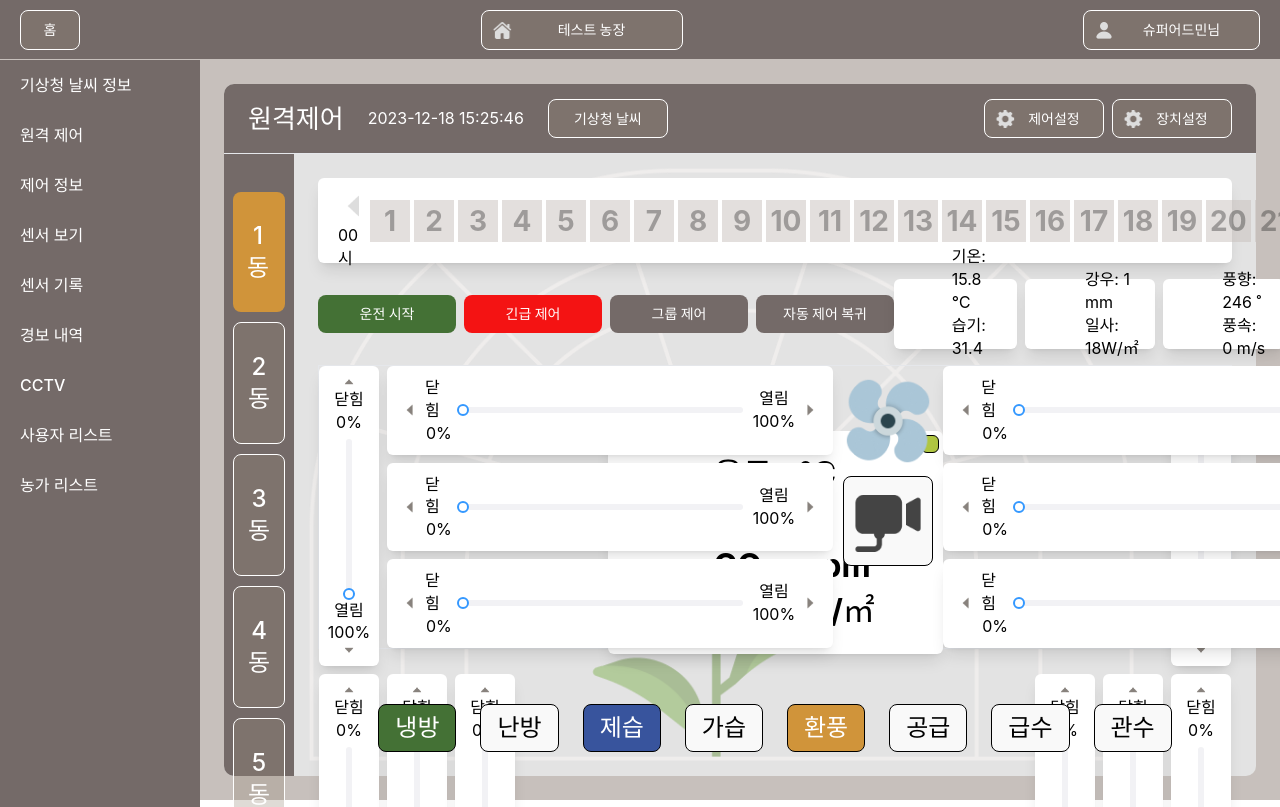
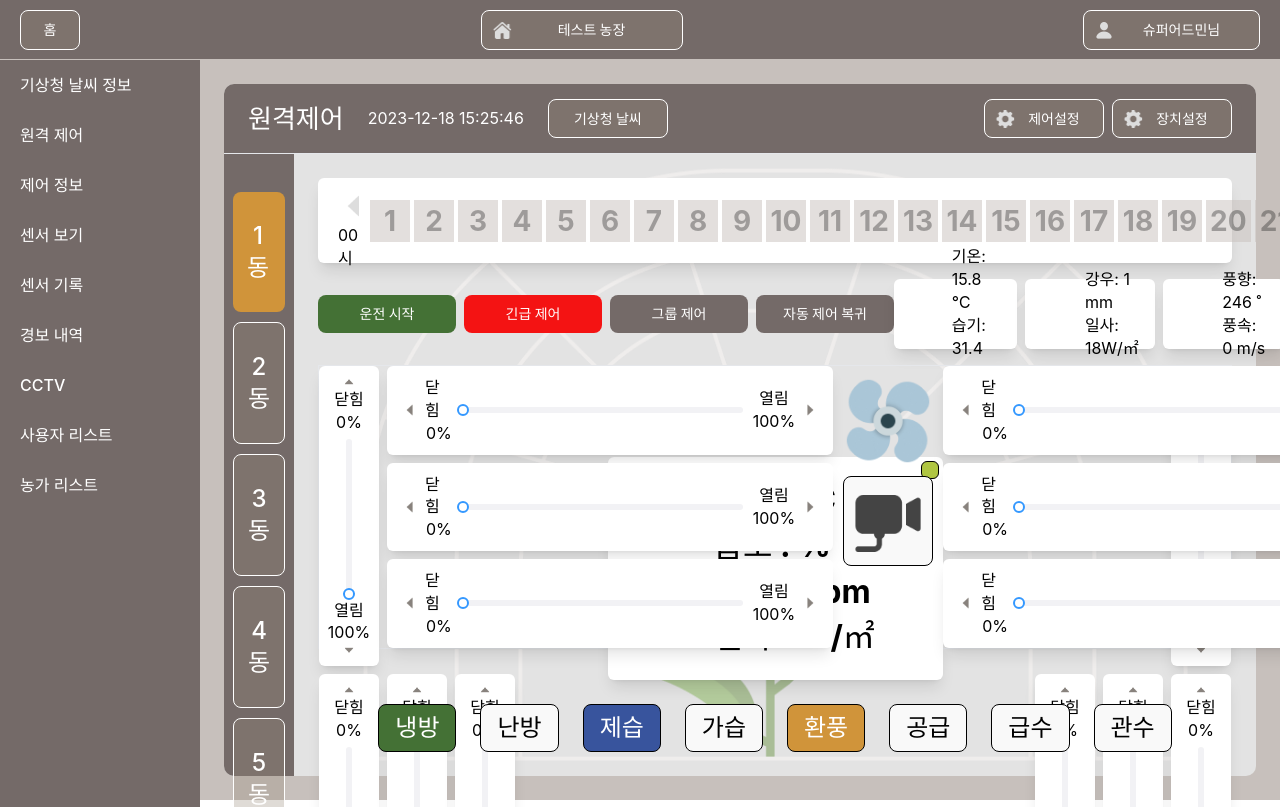
Before and after one commit to suniiizz/uni-farm, a React (Vite) app: page /control in a window 1280 px wide. Shown: the top 807 px of the page. Built offline with nearby package versions, Linux system fonts and the light colour scheme.

Commit message:
cctv 영역

```diff
--- a/src/components/pages/control/index.tsx
+++ b/src/components/pages/control/index.tsx
@@ -4,6 +4,7 @@ import { useState } from "react";
 
 const ControlContent = () => {
   const [toggle, setToggle] = useState(false);
+  const [cctv, setCctv] = useState(false);
 
   return (
     <>
@@ -77,7 +78,12 @@ const ControlContent = () => {
             </div>
             <div className="flex flex-col items-center z-10">
               <span className="w-[6.875rem] h-[6.875rem] inline-block bg-[url('./assets/icon/fan@2x.png')] bg-contain bg-no-repeat"></span>
-              <Button className="w-[5.625rem] h-[5.625rem] bg-[url('./assets/icon/cctv-icon-black@2x.png')] bg-contain bg-no-repeat"></Button>
+              <Button
+                onClick={() => {
+                  setCctv((prev) => !prev);
+                }}
+                className="w-[5.625rem] h-[5.625rem] bg-[url('./assets/icon/cctv-icon-black@2x.png')] bg-contain bg-no-repeat"
+              ></Button>
             </div>
             <div className="flex flex-col gap-2">
               <RowBar />
@@ -106,9 +112,14 @@ const ControlContent = () => {
         </div>
       </div>
 
+      {/* cctv 영역 */}
+      {cctv && (
+        <div className="z-10 w-[50rem] h-[25rem] bg-sub absolute bottom-[6rem] left-[50%] translate-x-[-50%]"></div>
+      )}
+
       {/* 하단 버튼 영역 */}
       <div className="absolute bottom-6 left-0 px-6 w-full flex flex-col gap-[3.125rem] justify-center items-center">
-        <div className="w-[20.9375rem] h-[13.9375rem] p-4 bg-white shadow-lg rounded-md relative">
+        <div className="z-7 w-[20.9375rem] h-[13.9375rem] p-4 bg-white shadow-lg rounded-md absolute bottom-[4.5rem]">
           <div className="absolute right-[.25rem] top-[.25rem]">
             <Button
               className="bg-green2 border-[#707070] rounded-md w-[1.125rem] h-[1.125rem] !p-0"
--- a/src/pages/control/index.tsx
+++ b/src/pages/control/index.tsx
@@ -73,7 +73,7 @@ const WeatherControl = () => {
               <span className="cursor-pointer w-6 h-6 inline-block bg-[url('./assets/icon/section-arw-down-white@3x.png')] bg-no-repeat bg-center bg-contain"></span>
             </div>
 
-            <div className="w-[calc(100%-4.375rem)] h-[calc(100%-4.375rem)] left-[4.375rem] absolute p-6 top-[4.375rem] bg-[url('./assets/icon/green-house@2x.png')] bg-no-repeat bg-contain">
+            <div className="w-[calc(100%-4.375rem)] h-[calc(100%-4.375rem)] left-[4.375rem] absolute p-6 top-[4.375rem] bg-[url('./assets/icon/green-house@2x.png')] bg-no-repeat bg-contain bg-center">
               {section === "1" && <ControlContent />}
               {section === "2" && <div>22222</div>}
               {section === "3" && <div>33333</div>}
```
